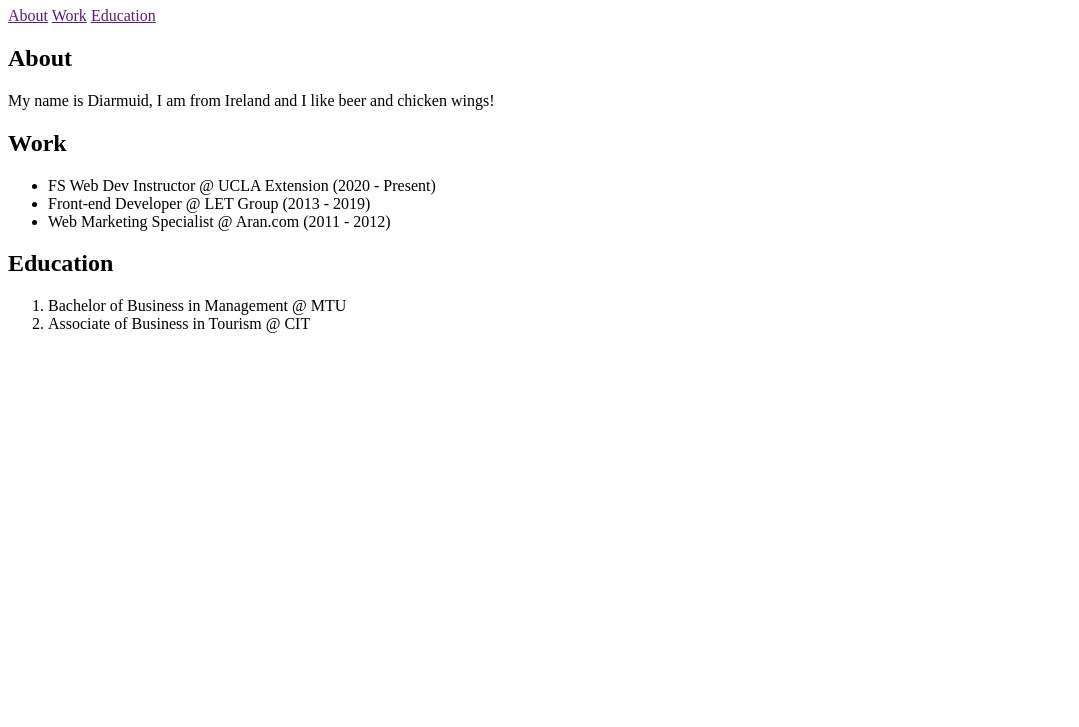
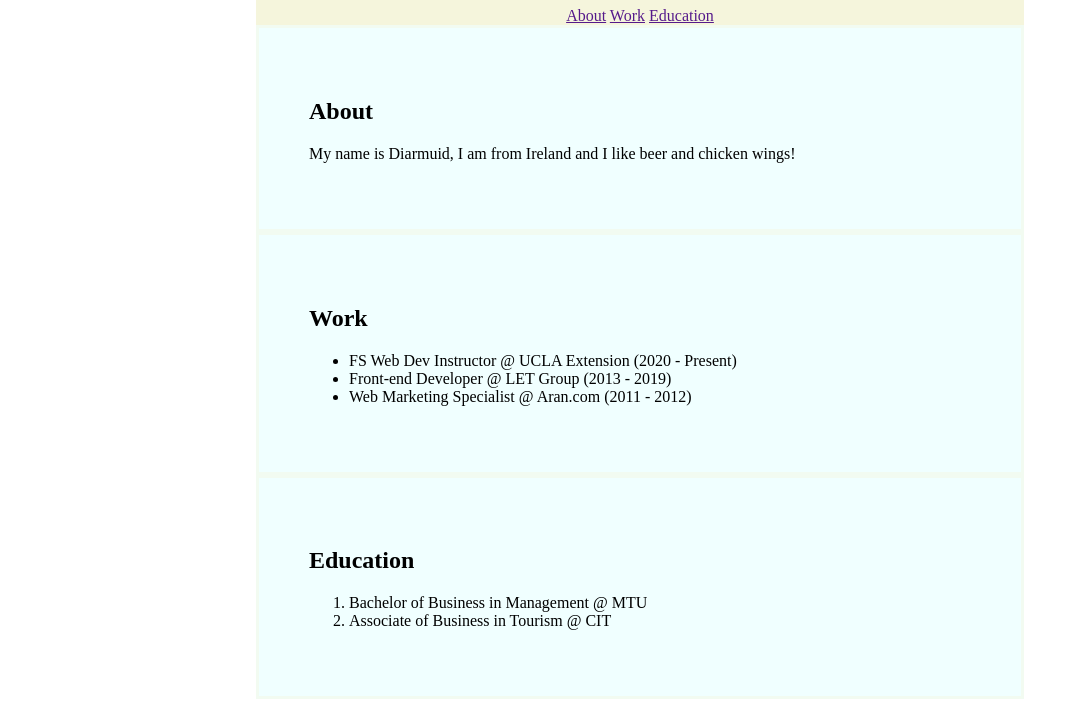
Before and after one commit to dev-dermo/basic_resume, a plain HTML site: page index.html in a window 1280 px wide. Shown: the part 73-800 px from the top of the page, without its empty margins (0-1079 px from the left). Drawn offline with Linux system fonts and the light colour scheme.

Commit message:
added styles

```diff
--- a/index.html
+++ b/index.html
@@ -48,9 +48,5 @@
 		</section>
 
 	</main>
-
-	<footer>
-
-	</footer>
 </body>
 </html>
--- a/styles.css
+++ b/styles.css
@@ -0,0 +1,18 @@
+body {
+	width: 60%;
+	margin: 0 auto;
+}
+
+header {
+	background-color: beige;
+	text-align: center;
+}
+
+main {
+	background-color: azure;
+}
+
+section {
+	border: solid rgba(246, 244, 214, 0.339) 3px;
+	padding: 50px;
+}
```
